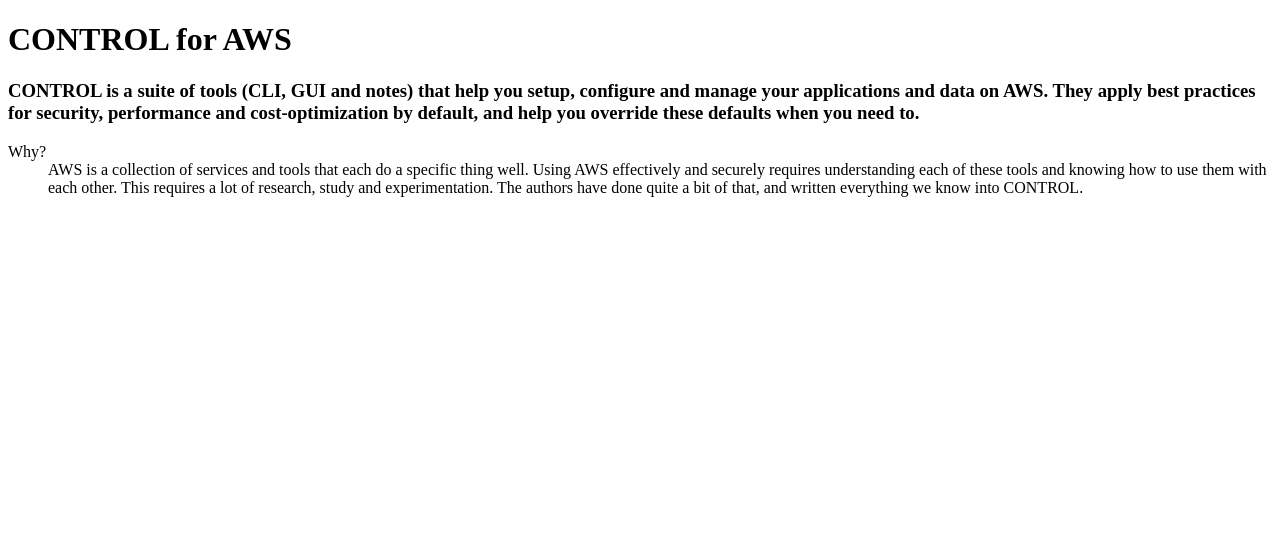
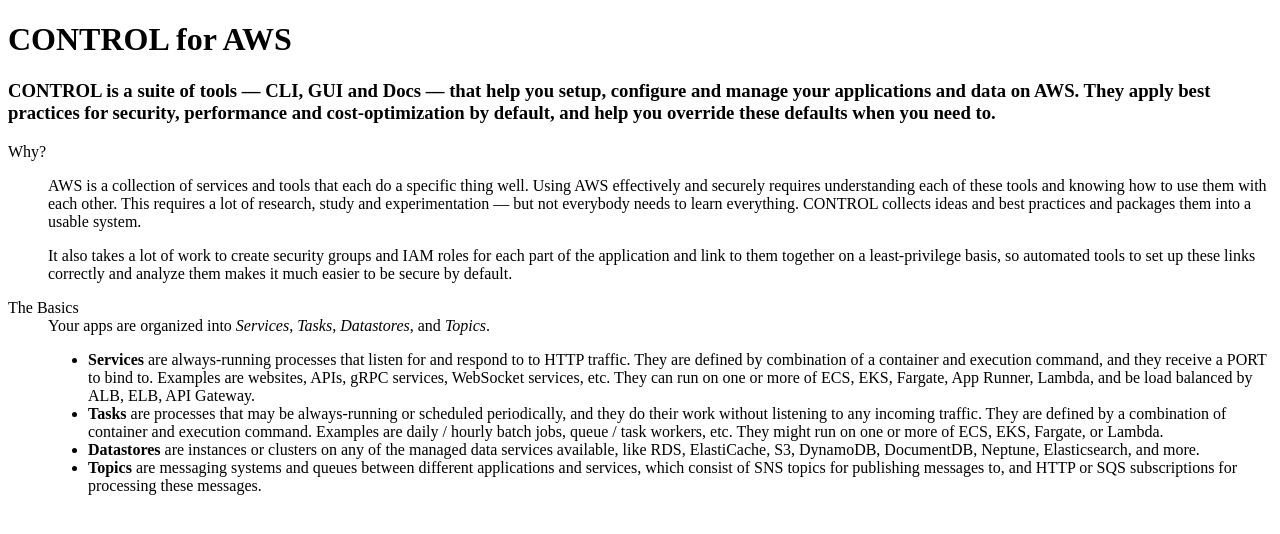
Before and after one commit to sudhirj/control.aws.site, a Next.js app: page / in a window 1280 px wide. Shown: the top 534 px of the page. Built offline with nearby package versions, Linux system fonts and the light colour scheme.

Commit message:
Adding primitive definitions.

```diff
--- a/pages/index.js
+++ b/pages/index.js
@@ -21,7 +21,7 @@
       <div className="px-4">
         <Heading>CONTROL for AWS</Heading>
         <SubHeading>
-          CONTROL is a suite of tools (CLI, GUI and notes) that help you setup,
+          CONTROL is a suite of tools — CLI, GUI and Docs — that help you setup,
           configure and manage your applications and data on AWS. They apply
           best practices for security, performance and cost-optimization by
           default, and help you override these defaults when you need to.
@@ -29,12 +29,57 @@
         <dl>
           <DT>Why?</DT>
           <DD>
-            AWS is a collection of services and tools that each do a specific
-            thing well. Using AWS effectively and securely requires
-            understanding each of these tools and knowing how to use them with
-            each other. This requires a lot of research, study and
-            experimentation. The authors have done quite a bit of that, and
-            written everything we know into CONTROL.
+            <p>
+              AWS is a collection of services and tools that each do a specific
+              thing well. Using AWS effectively and securely requires
+              understanding each of these tools and knowing how to use them with
+              each other. This requires a lot of research, study and
+              experimentation — but not everybody needs to learn everything.
+              CONTROL collects ideas and best practices and packages them into a
+              usable system.
+            </p>
+            <p>
+              It also takes a lot of work to create security groups and IAM
+              roles for each part of the application and link to them together
+              on a least-privilege basis, so automated tools to set up these
+              links correctly and analyze them makes it much easier to be secure
+              by default.
+            </p>
+          </DD>
+          <DT>The Basics</DT>
+          <DD>
+            Your apps are organized into <em>Services</em>, <em>Tasks</em>,{" "}
+            <em>Datastores</em>, and <em>Topics</em>.
+            <ul>
+              <li>
+                <strong>Services</strong> are always-running processes that
+                listen for and respond to to HTTP traffic. They are defined by
+                combination of a container and execution command, and they
+                receive a PORT to bind to. Examples are websites, APIs, gRPC
+                services, WebSocket services, etc. They can run on one or more
+                of ECS, EKS, Fargate, App Runner, Lambda, and be load balanced
+                by ALB, ELB, API Gateway.
+              </li>
+              <li>
+                <strong>Tasks</strong> are processes that may be always-running
+                or scheduled periodically, and they do their work without
+                listening to any incoming traffic. They are defined by a
+                combination of container and execution command. Examples are
+                daily / hourly batch jobs, queue / task workers, etc. They might
+                run on one or more of ECS, EKS, Fargate, or Lambda.
+              </li>
+              <li>
+                <strong>Datastores</strong> are instances or clusters on any of
+                the managed data services available, like RDS, ElastiCache, S3,
+                DynamoDB, DocumentDB, Neptune, Elasticsearch, and more.
+              </li>
+              <li>
+                <strong>Topics</strong> are messaging systems and queues between
+                different applications and services, which consist of SNS topics
+                for publishing messages to, and HTTP or SQS subscriptions for
+                processing these messages.
+              </li>
+            </ul>
           </DD>
         </dl>
       </div>
```
